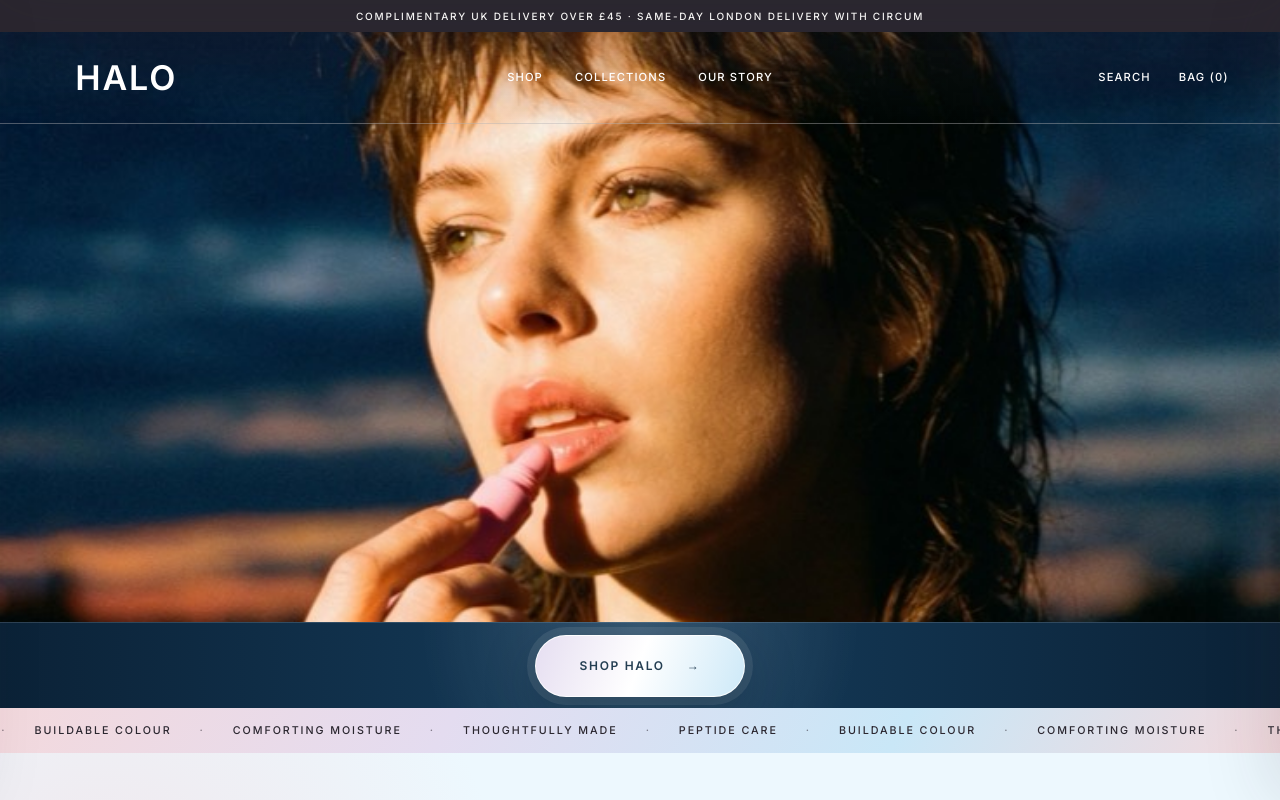
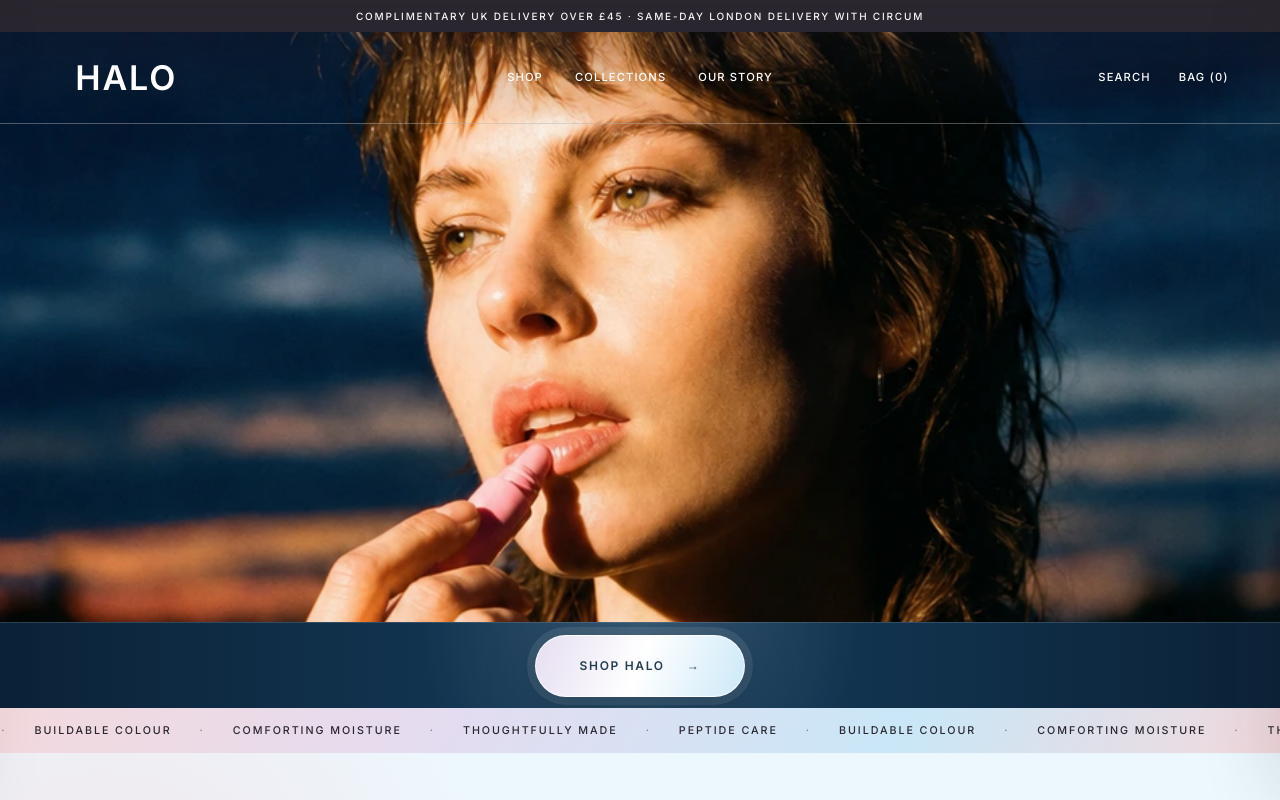
Before and after one commit to Lionoflondon/halo-skin-uk, a website: page index.html in a window 1280 px wide. Shown: the top 800 px of the page. Drawn offline with nearby package versions, Linux system fonts and the light colour scheme.

Commit message:
Refine and sharpen hero photography

```diff
--- a/index.html
+++ b/index.html
@@ -8,7 +8,7 @@
     <title>Halo | Every woman is an angel</title>
     <link rel="preconnect" href="https://fonts.googleapis.com">
     <link rel="preconnect" href="https://fonts.gstatic.com" crossorigin>
-    <link rel="preload" as="image" href="assets/halo-hero.jpg">
+    <link rel="preload" as="image" href="assets/halo-hero-sharp.webp" type="image/webp">
     <link href="https://fonts.googleapis.com/css2?family=Cormorant+Garamond:wght@400;500&family=Inter:wght@400;500;600&display=swap" rel="stylesheet">
     <link rel="stylesheet" href="styles.css" />
     <link rel="stylesheet" href="image-overrides.css" />
@@ -35,7 +35,7 @@
       <section class="hero celestial-hero">
         <div class="cloud-layer cloud-one" aria-hidden="true"></div><div class="cloud-layer cloud-two" aria-hidden="true"></div>
         <div class="hero-copy hero-cta-only"><a class="button iridescent-button" href="#shop">Shop Halo <span aria-hidden="true">→</span></a></div>
-        <figure class="hero-image floating-image" data-image-slot="hero"><img src="assets/halo-hero.jpg" width="737" height="1280" fetchpriority="high" decoding="async" alt="Model applying pink Halo peptide lip tint in golden light"><figcaption class="sr-only">Soft colour. Lasting care.</figcaption></figure>
+        <figure class="hero-image floating-image" data-image-slot="hero"><img src="assets/halo-hero-sharp.webp" width="952" height="1653" fetchpriority="high" decoding="async" alt="Model applying pink Halo peptide lip tint in golden light"><figcaption class="sr-only">Soft colour. Lasting care.</figcaption></figure>
       </section>
 
       <section class="marquee brand-ribbon" aria-label="Halo product values"><div><span>Peptide care</span><i aria-hidden="true">·</i><span>Buildable colour</span><i aria-hidden="true">·</i><span>Comforting moisture</span><i aria-hidden="true">·</i><span>Thoughtfully made</span><i aria-hidden="true">·</i><span aria-hidden="true">Peptide care</span><i aria-hidden="true">·</i><span aria-hidden="true">Buildable colour</span><i aria-hidden="true">·</i><span aria-hidden="true">Comforting moisture</span><i aria-hidden="true">·</i><span aria-hidden="true">Thoughtfully made</span><i aria-hidden="true">·</i></div></section>
```
Also changed, not shown: assets/halo-hero-sharp.webp (added).
